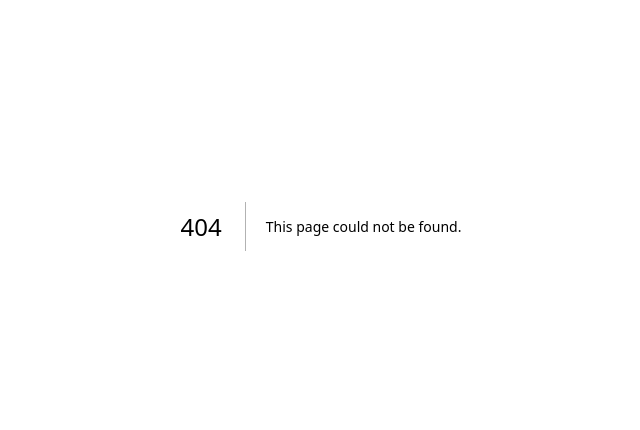
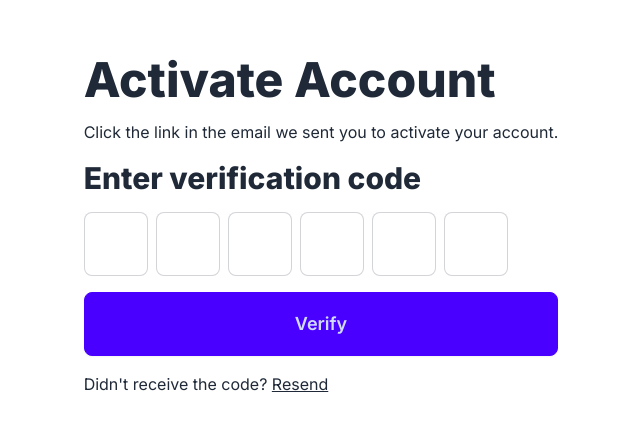
Before and after one commit to vyperrrr/booksweeper, a Next.js app in the folder book-sweeper-ui/: page /activate-account in a window 1280 px wide. Before the commit this address had no page. Shown: the part 174-604 px from the top of the page, without its empty margins (319-959 px from the left). Built offline with nearby package versions, Linux system fonts and the light colour scheme.

Commit message:
Added active account page and design, implementation needed

```diff
--- /dev/null
+++ b/book-sweeper-ui/app/(auth)/activate-account/page.tsx
@@ -0,0 +1,13 @@
+"use client";
+
+import {InputOtp} from "@/components/input-otp";
+
+export default function Page() {
+    return (
+        <div className="space-y-4">
+            <h1 className="text-5xl font-extrabold">Activate Account</h1>
+            <p>Click the link in the email we sent you to activate your account.</p>
+            <InputOtp />
+        </div>
+    );
+};
--- a/book-sweeper-ui/app/(auth)/login/page.tsx
+++ b/book-sweeper-ui/app/(auth)/login/page.tsx
@@ -5,6 +5,7 @@ import { useForm } from "react-hook-form"
 import { z } from "zod"
 import { ErrorMessage } from "@hookform/error-message"
 import { useLogin } from "@/lib/mutations";
+import { useRouter } from "next/navigation";
 
 const formSchema = z.object({
     email: z.string().email(),
@@ -12,6 +13,8 @@ const formSchema = z.object({
 })
 
 export default function Page() {
+    const router = useRouter();
+
     const { trigger } = useLogin();
 
     const { formState: { errors }, register , handleSubmit} = useForm<z.infer<typeof formSchema>>({
@@ -19,7 +22,13 @@ export default function Page() {
     })
 
     async function onSubmit(values: z.infer<typeof formSchema>) {
-        await trigger(values).then((response) => console.log(response))
+        await trigger(values).then(
+            (response) => {
+                if(response.token) {
+                    router.replace("/activate-account");
+                }
+            }
+        );
     }
 
     return (
@@ -84,7 +93,7 @@ export default function Page() {
                     <button className="btn btn-accent w-full">Sign Up</button>
                 </form>
                 <div>
-                    <p>Doesn't have an account yet? <a href="#" className="underline">Sign Up</a></p>
+                    <p>Doesn't have an account yet? <a href="#" className="link">Sign Up</a></p>
                 </div>
             </div>
         </div>
--- a/book-sweeper-ui/app/(auth)/register/page.tsx
+++ b/book-sweeper-ui/app/(auth)/register/page.tsx
@@ -112,7 +112,7 @@ export default function Page() {
                     <button className="btn btn-accent w-full">Sign Up</button>
                 </form>
                 <div>
-                    <p>Already have an account? <a href="#" className="underline">Sign In</a></p>
+                    <p>Already have an account? <a href="#" className="link">Sign In</a></p>
                 </div>
             </div>
         </div>
--- /dev/null
+++ b/book-sweeper-ui/components/input-otp.tsx
@@ -0,0 +1,20 @@
+// @flow
+import * as React from 'react';
+
+type Props = {
+
+};
+export const InputOtp = (props: Props) => {
+    return (
+        <div className="space-y-4">
+            <h2 className="text-3xl font-extrabold">Enter verification code</h2>
+            <div className="flex gap-2">
+                {Array.from({length: 6}).map((_, index) => (
+                    <input className="input input-bordered w-16 input-lg text-xl"/>
+                ))}
+            </div>
+            <button className="btn btn-lg btn-primary w-full">Verify</button>
+            <p>Didn't receive the code? <a href="#" className="link">Resend</a></p>
+        </div>
+    );
+};
```
